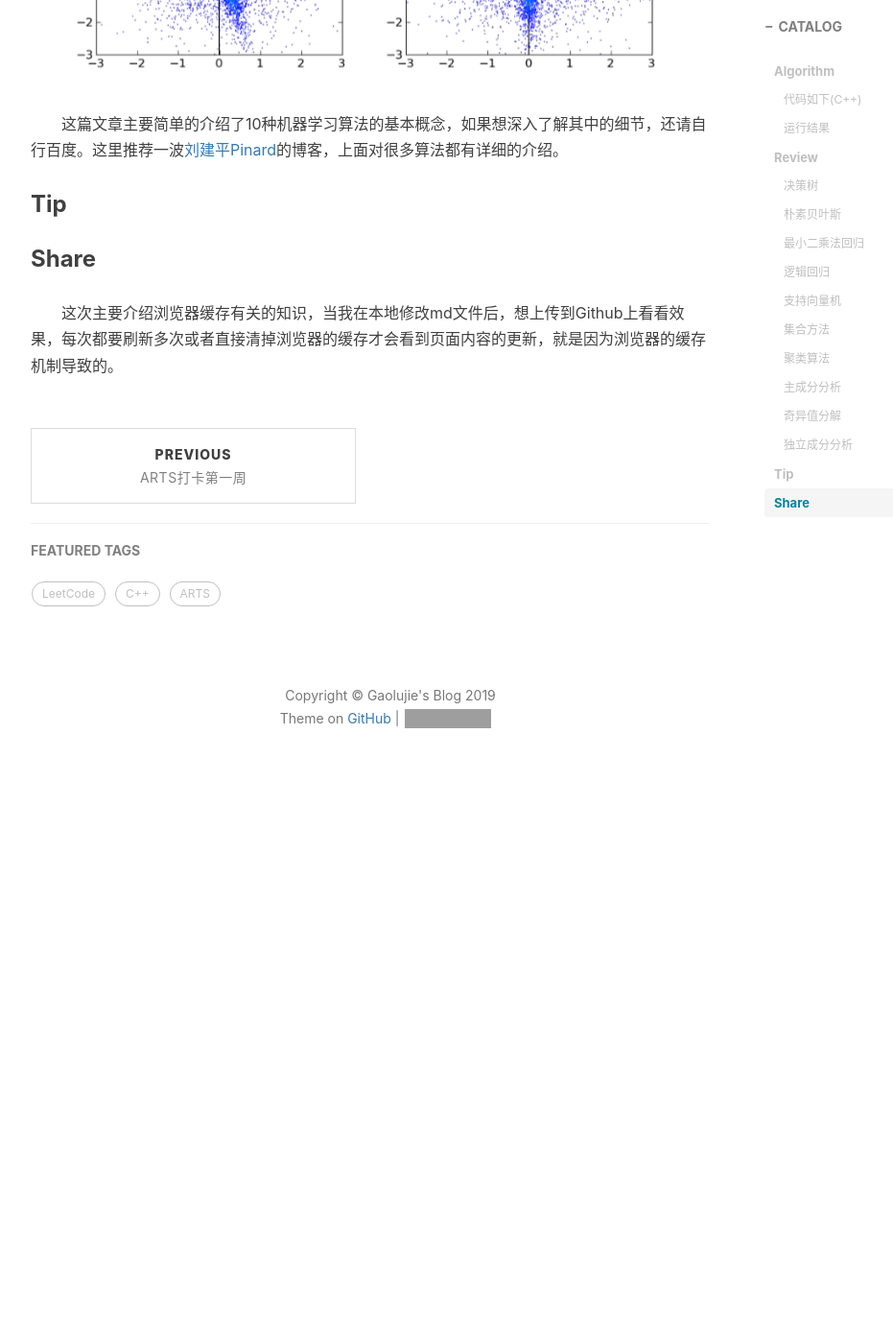
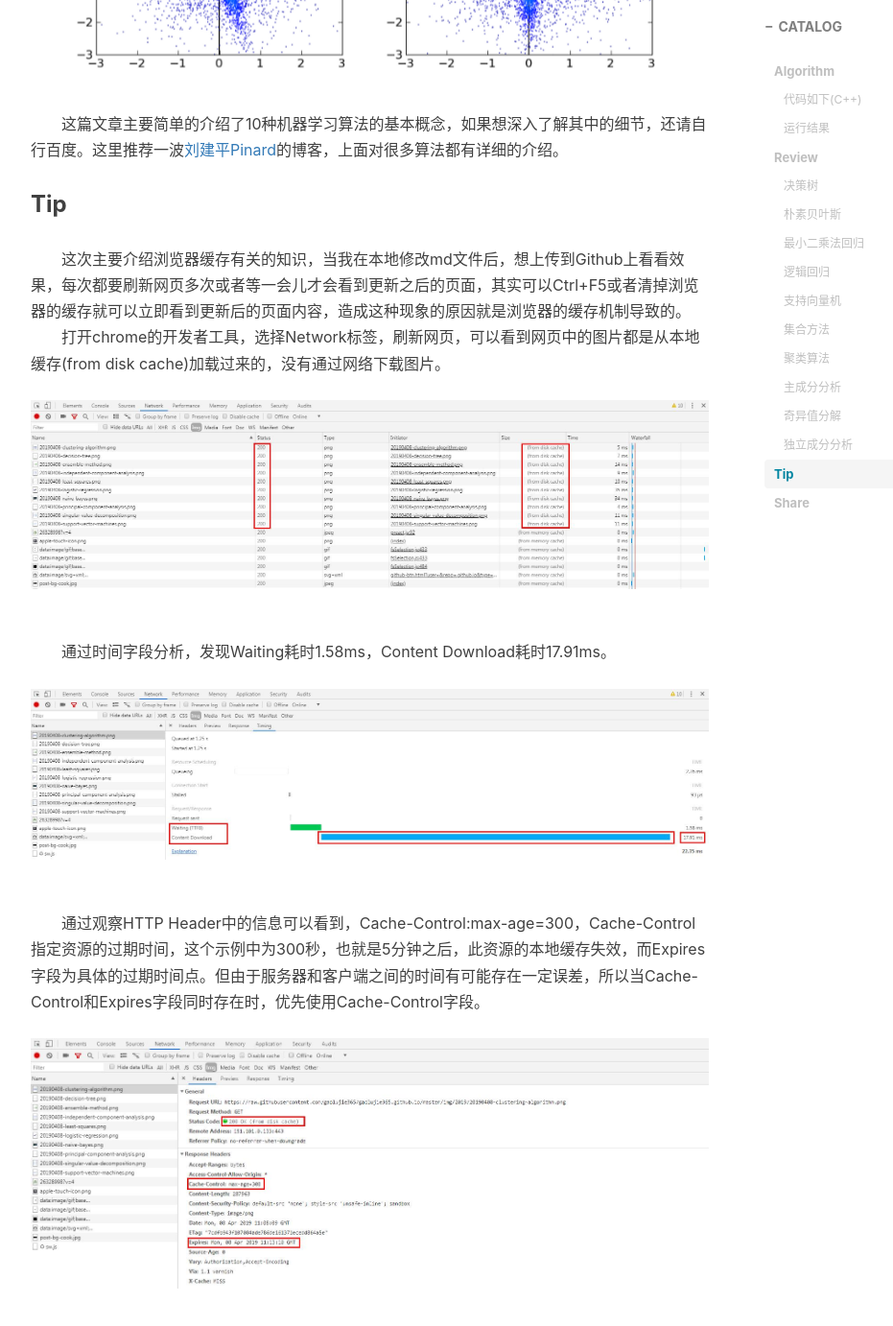
Before and after one commit to gaolujie365/gaolujie365.github.io, a Jekyll site: the page built from _posts/2019-04-08-ARTS打卡第二周.md, in a window 1280 px wide and 1400 px high, scrolled down 7892 px. Shown: the top 1382 px of the window at 96% size, without its empty margins (233-1164 px from the left). Built offline with Jekyll 4.4.1, drawn with Linux system fonts in a browser that asks for light colours; nearby versions of some CDN libraries; comment, search, counter and statistics services are not loaded; before the commit the page ends 8744 px from its top, so only the background shows below that; some of the changed text lies outside the part shown; grey boxes are pictures that could not be loaded.

Commit message:
add 2019-04-08 tip

```diff
--- a/_posts/2019-04-08-ARTS打卡第二周.md
+++ b/_posts/2019-04-08-ARTS打卡第二周.md
@@ -102,8 +102,19 @@ tags:
 
 ### Tip
 
+&emsp;&emsp;这次主要介绍浏览器缓存有关的知识，当我在本地修改md文件后，想上传到Github上看看效果，每次都要刷新网页多次或者等一会儿才会看到更新之后的页面，其实可以Ctrl+F5或者清掉浏览器的缓存就可以立即看到更新后的页面内容，造成这种现象的原因就是浏览器的缓存机制导致的。
+&emsp;&emsp;打开chrome的开发者工具，选择Network标签，刷新网页，可以看到网页中的图片都是从本地缓存(from disk cache)加载过来的，没有通过网络下载图片。
+![](http://github.com/gaolujie365/gaolujie365.github.io/raw/master/img/2019/20190408-brower-cache-1.jpg)
+&emsp;&emsp;通过时间字段分析，发现Waiting耗时1.58ms，Content Download耗时17.91ms。
+![](http://github.com/gaolujie365/gaolujie365.github.io/raw/master/img/2019/20190408-brower-cache-6.jpg)
+&emsp;&emsp;通过观察HTTP Header中的信息可以看到，Cache-Control:max-age=300，Cache-Control指定资源的过期时间，这个示例中为300秒，也就是5分钟之后，此资源的本地缓存失效，而Expires字段为具体的过期时间点。但由于服务器和客户端之间的时间有可能存在一定误差，所以当Cache-Control和Expires字段同时存在时，优先使用Cache-Control字段。
+![](http://github.com/gaolujie365/gaolujie365.github.io/raw/master/img/2019/20190408-brower-cache-2.jpg)
+&emsp;&emsp;这时在本地缓存失效之后(5分钟)再次刷新网页，可以看到图片的加载是从服务器重新拉取。
+![](http://github.com/gaolujie365/gaolujie365.github.io/raw/master/img/2019/20190408-brower-cache-2.jpg)
+&emsp;&emsp;分析请求时间字段，发现Content Download耗时19.26ms，但Waiting耗时318.75ms。
+![](http://github.com/gaolujie365/gaolujie365.github.io/raw/master/img/2019/20190408-brower-cache-2.jpg)
+
+
 
 
 ### Share
-
-&emsp;&emsp;这次主要介绍浏览器缓存有关的知识，当我在本地修改md文件后，想上传到Github上看看效果，每次都要刷新多次或者直接清掉浏览器的缓存才会看到页面内容的更新，就是因为浏览器的缓存机制导致的。
```
Also changed, not shown: img/2019/20190408-brower-cache-1.jpg (added), img/2019/20190408-brower-cache-2.jpg (added), img/2019/20190408-brower-cache-3.jpg (added), img/2019/20190408-brower-cache-4.jpg (added), img/2019/20190408-brower-cache-5.jpg (added), img/2019/20190408-brower-cache-6.jpg (added).
